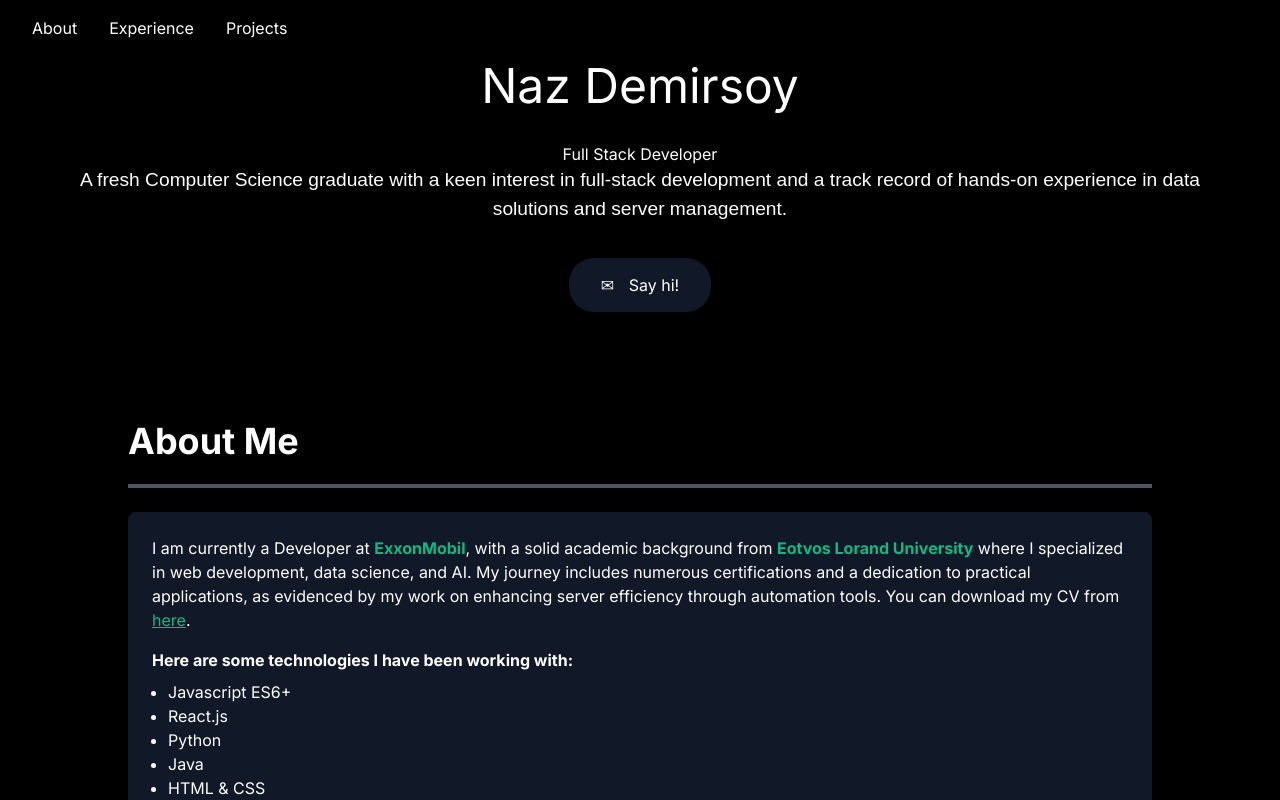
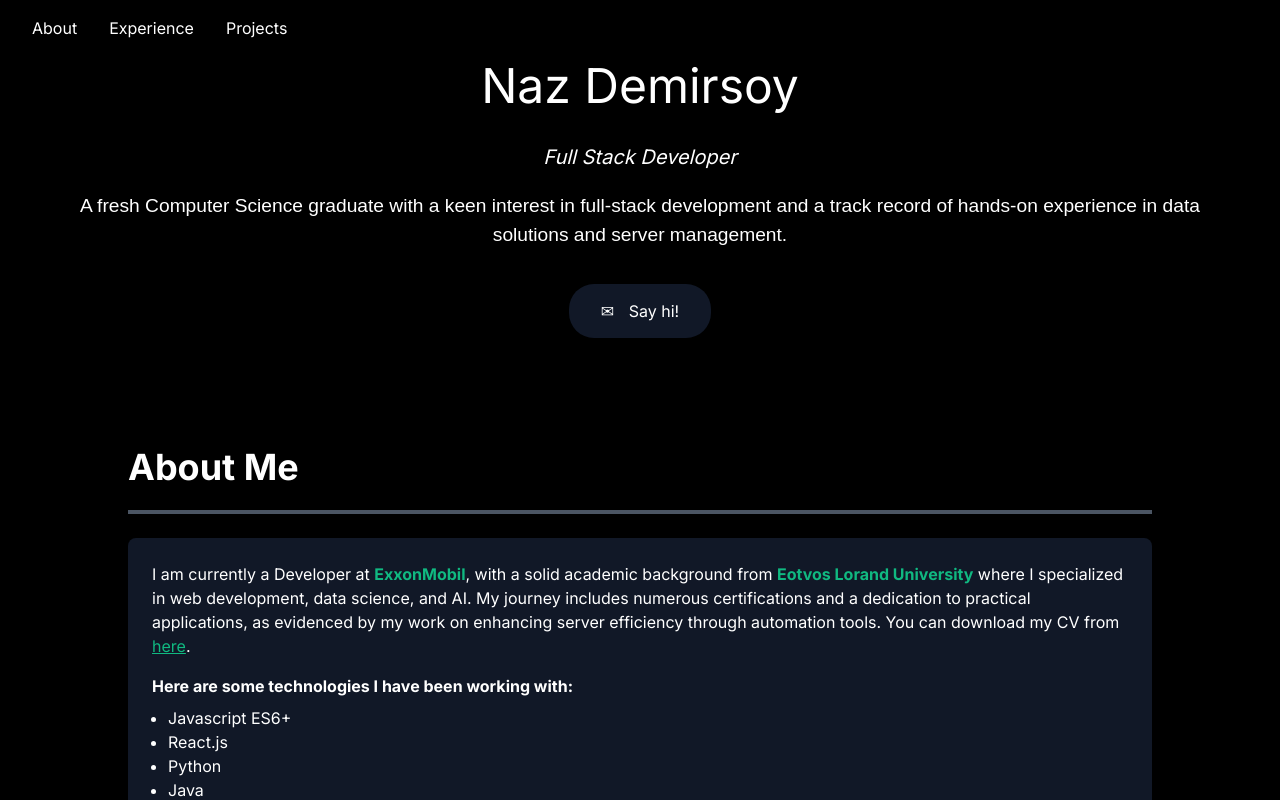
Before and after one commit to nazdemirsoyy/personal_website, a Next.js app: page / in a window 1280 px wide. Shown: the top 800 px of the page. Built offline with nearby package versions, Linux system fonts and the light colour scheme.

Commit message:
style changes

```diff
--- a/src/app/components/about.module.css
+++ b/src/app/components/about.module.css
@@ -10,9 +10,8 @@
   margin-bottom: 20px; /* Space below the name */
 }
 
-#font-size{
+#jobtitle{
   font-size:1.25em;
-  text-align: center;
   margin-bottom: 20px;
   font-style: italic;
 
```
